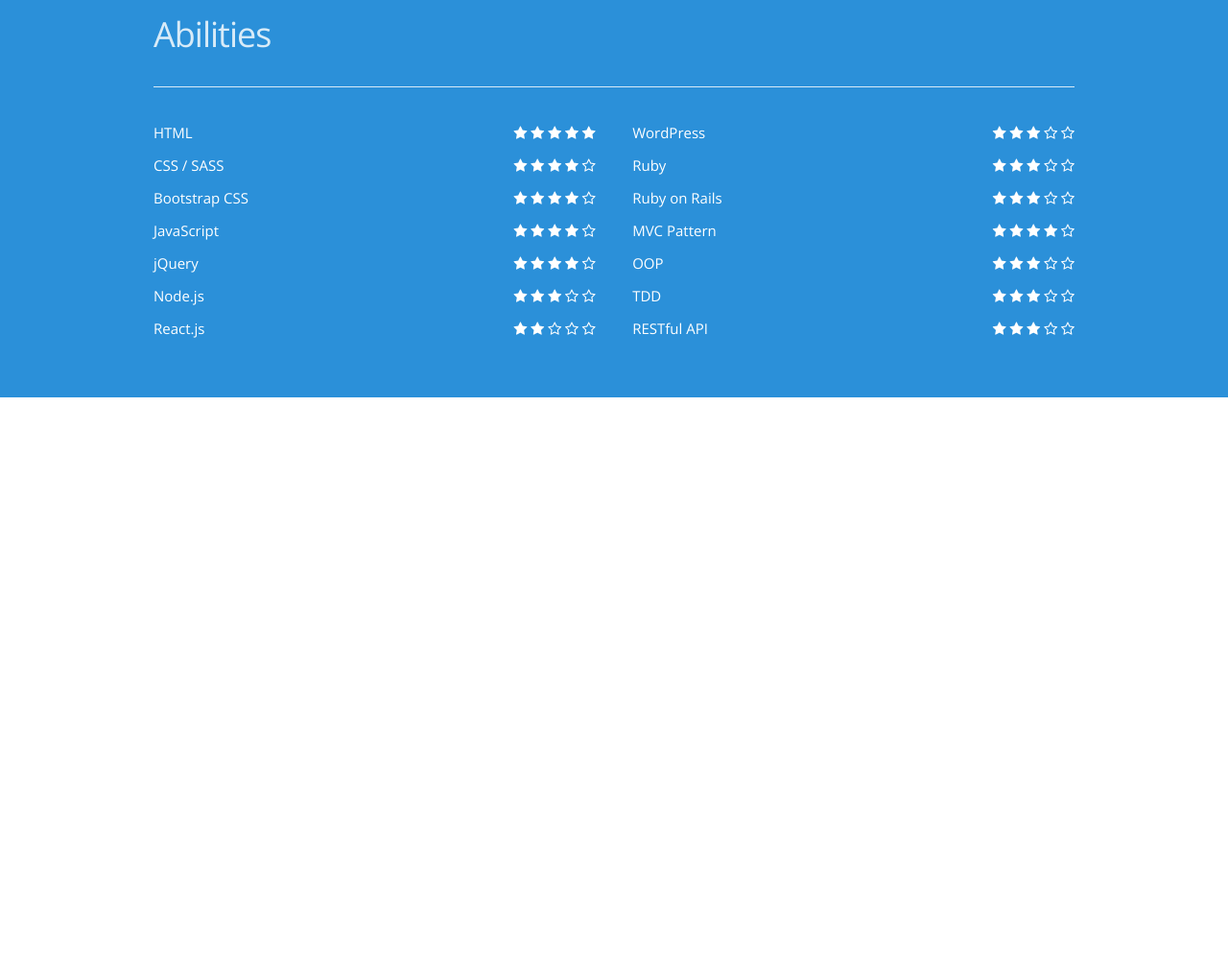
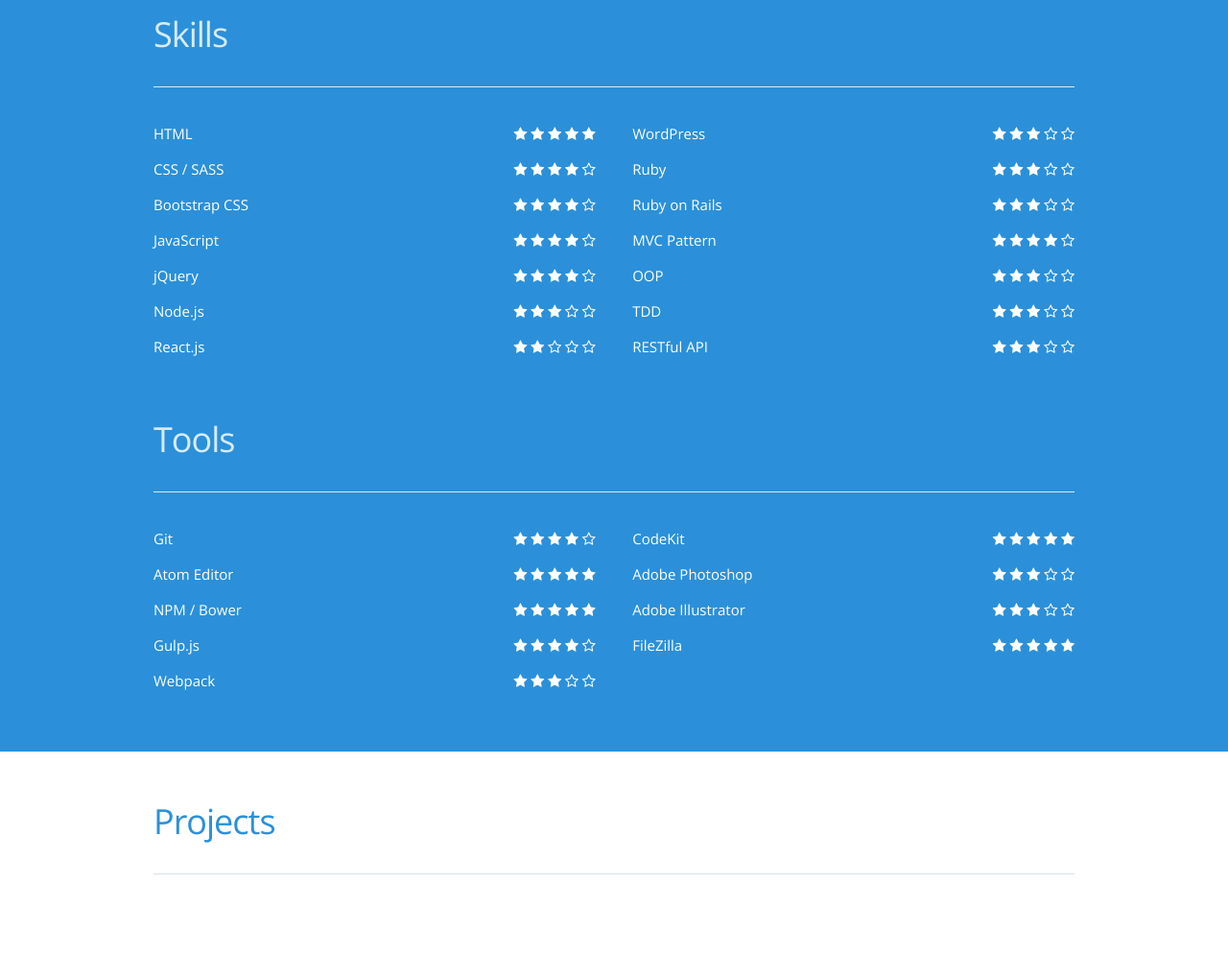
Before and after one commit to terrytilley/terrytilley.github.io, a website: page index.html in a window 1280 px wide. Shown: the part 800-1796 px from the top of the page at 96% size. Before the commit the page ends 1214 px from the top, so only its background shows below. Drawn offline with nearby package versions, Linux system fonts and the light colour scheme.

Commit message:
abilities section done

```diff
--- a/index.html
+++ b/index.html
@@ -40,12 +40,8 @@
 
   <section id="abilities">
     <div class="container">
-      <div class="row">
-        <div class="twelve columns">
-          <h3>Abilities</h3><hr>
-        </div>
-      </div>
-
+      <div class="skills">
+        <h3>Skills</h3><hr>
         <div class="row">
           <div class="six columns">
             <ul class="abilities">
@@ -197,6 +193,121 @@
           </div>
         </div>
       </div>
+
+      <div class="tools">
+        <h3>Tools</h3><hr>
+        <div class="row">
+          <div class="six columns">
+            <ul class="abilities">
+              <li class="ability">
+                <span class="title">Git</span>
+                <span class="rating">
+                  <i class="fa fa-star" aria-hidden="true"></i>
+                  <i class="fa fa-star" aria-hidden="true"></i>
+                  <i class="fa fa-star" aria-hidden="true"></i>
+                  <i class="fa fa-star" aria-hidden="true"></i>
+                  <i class="fa fa-star-o" aria-hidden="true"></i>
+                </span>
+              </li>
+              <li class="ability">
+                <span class="title">Atom Editor</span>
+                <span class="rating">
+                  <i class="fa fa-star" aria-hidden="true"></i>
+                  <i class="fa fa-star" aria-hidden="true"></i>
+                  <i class="fa fa-star" aria-hidden="true"></i>
+                  <i class="fa fa-star" aria-hidden="true"></i>
+                  <i class="fa fa-star" aria-hidden="true"></i>
+                </span>
+              </li>
+              <li class="ability">
+                <span class="title">NPM / Bower</span>
+                <span class="rating">
+                  <i class="fa fa-star" aria-hidden="true"></i>
+                  <i class="fa fa-star" aria-hidden="true"></i>
+                  <i class="fa fa-star" aria-hidden="true"></i>
+                  <i class="fa fa-star" aria-hidden="true"></i>
+                  <i class="fa fa-star" aria-hidden="true"></i>
+                </span>
+              </li>
+              <li class="ability">
+                <span class="title">Gulp.js</span>
+                <span class="rating">
+                  <i class="fa fa-star" aria-hidden="true"></i>
+                  <i class="fa fa-star" aria-hidden="true"></i>
+                  <i class="fa fa-star" aria-hidden="true"></i>
+                  <i class="fa fa-star" aria-hidden="true"></i>
+                  <i class="fa fa-star-o" aria-hidden="true"></i>
+                </span>
+              </li>
+              <li class="ability">
+                <span class="title">Webpack</span>
+                <span class="rating">
+                  <i class="fa fa-star" aria-hidden="true"></i>
+                  <i class="fa fa-star" aria-hidden="true"></i>
+                  <i class="fa fa-star" aria-hidden="true"></i>
+                  <i class="fa fa-star-o" aria-hidden="true"></i>
+                  <i class="fa fa-star-o" aria-hidden="true"></i>
+                </span>
+              </li>
+            </ul>
+          </div>
+          <div class="six columns">
+            <ul class="abilities">
+              <li class="ability">
+                <span class="title">CodeKit</span>
+                <span class="rating">
+                  <i class="fa fa-star" aria-hidden="true"></i>
+                  <i class="fa fa-star" aria-hidden="true"></i>
+                  <i class="fa fa-star" aria-hidden="true"></i>
+                  <i class="fa fa-star" aria-hidden="true"></i>
+                  <i class="fa fa-star" aria-hidden="true"></i>
+                </span>
+              </li>
+              <li class="ability">
+                <span class="title">Adobe Photoshop</span>
+                <span class="rating">
+                  <i class="fa fa-star" aria-hidden="true"></i>
+                  <i class="fa fa-star" aria-hidden="true"></i>
+                  <i class="fa fa-star" aria-hidden="true"></i>
+                  <i class="fa fa-star-o" aria-hidden="true"></i>
+                  <i class="fa fa-star-o" aria-hidden="true"></i>
+                </span>
+              </li>
+              <li class="ability">
+                <span class="title">Adobe Illustrator</span>
+                <span class="rating">
+                  <i class="fa fa-star" aria-hidden="true"></i>
+                  <i class="fa fa-star" aria-hidden="true"></i>
+                  <i class="fa fa-star" aria-hidden="true"></i>
+                  <i class="fa fa-star-o" aria-hidden="true"></i>
+                  <i class="fa fa-star-o" aria-hidden="true"></i>
+                </span>
+              </li>
+              <li class="ability">
+                <span class="title">FileZilla</span>
+                <span class="rating">
+                  <i class="fa fa-star" aria-hidden="true"></i>
+                  <i class="fa fa-star" aria-hidden="true"></i>
+                  <i class="fa fa-star" aria-hidden="true"></i>
+                  <i class="fa fa-star" aria-hidden="true"></i>
+                  <i class="fa fa-star" aria-hidden="true"></i>
+                </span>
+              </li>
+            </ul>
+          </div>
+        </div>
+      </div>
+    </div>
+  </section>
+
+  <section id="projects">
+    <div class="container">
+      <div class="row">
+        <div class="twelve columns">
+          <h3>Projects</h3><hr>
+        </div>
+      </div>
+    </div>
   </section>
 </body>
 </html>
--- a/sass/main.sass
+++ b/sass/main.sass
@@ -22,3 +22,4 @@
 @import "sections/header"
 @import "sections/about"
 @import "sections/abilities"
+@import "sections/projects"
--- a/sass/sections/_abilities.sass
+++ b/sass/sections/_abilities.sass
@@ -2,6 +2,9 @@
   color: $white
   padding: 50px 0
   background-color: $primary-color
+
+  .skills
+    margin-bottom: 50px
 
   h3, h4
     color: lighten($primary-color, 40%)
@@ -18,8 +21,16 @@
     margin: 0
 
     li.ability
+      line-height: 1.8
+      border-radius: 3px
+      transition: all .5s ease
+
       span.title
         font-weight: 300
 
       span.rating
         float: right
+
+      &:hover
+        padding: 0 7px
+        background-color: darken($primary-color, 20%)
--- /dev/null
+++ b/sass/sections/_projects.sass
@@ -0,0 +1,4 @@
+section#projects
+  font-weight: 300
+  padding: 50px 0
+  background-color: $white
```
Also changed, not shown: css/main.css, 1 other file. Lines whose indentation alone changed are shown as unchanged.
